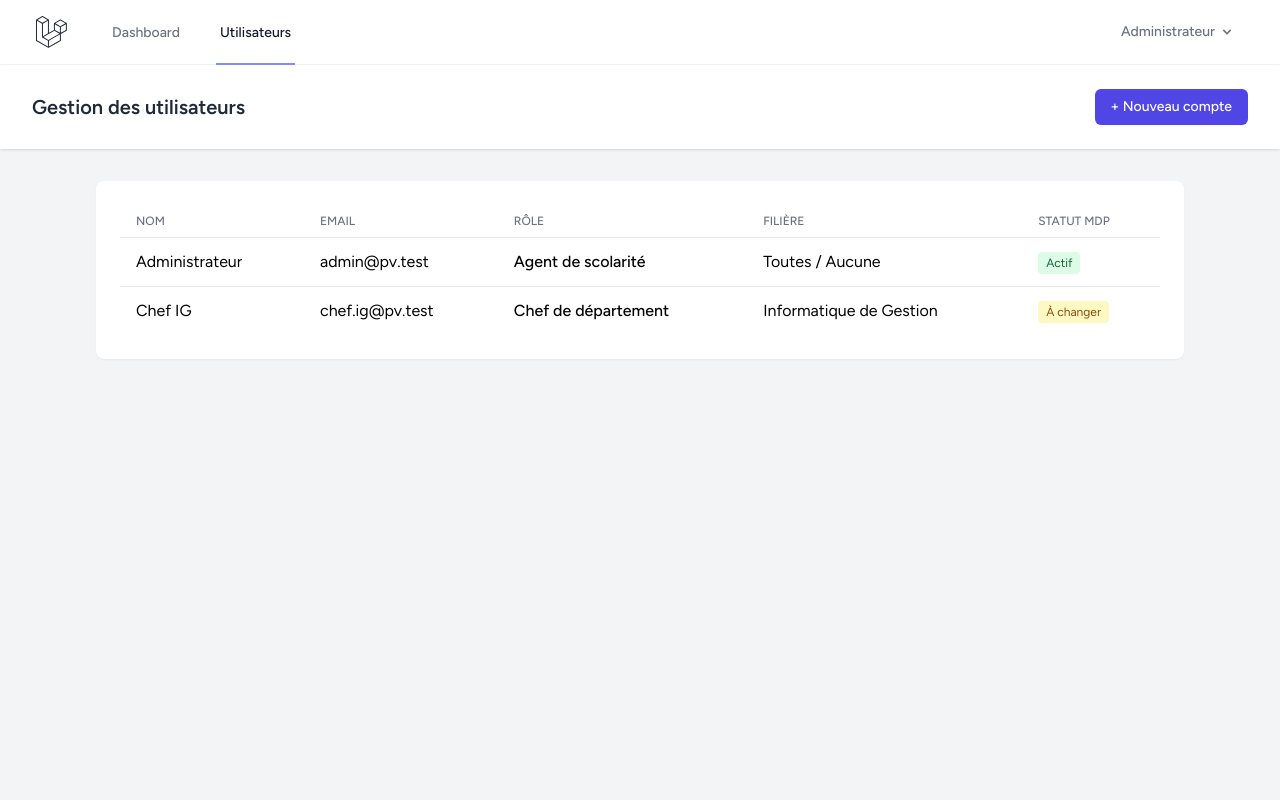
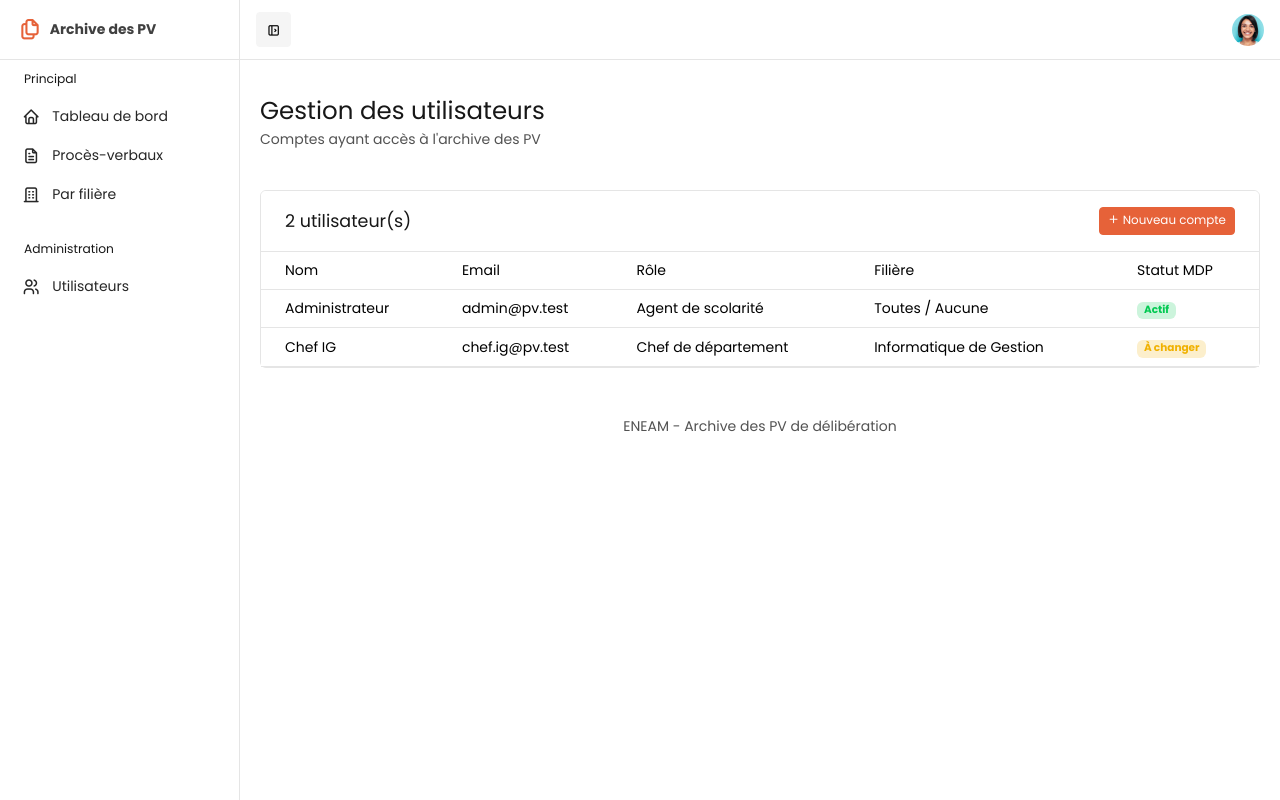
Before and after one commit to segolene21/pv_eneam, a Laravel app: page /admin/users in a window 1280 px wide. Run offline with Laravel 12, Linux system fonts and the light colour scheme; a user stored in the database is signed in; data comes from the database, SQL or seed files in the repository; style sheets or scripts are compiled from the project's sources.

Commit message:
Pages utilisateurs dans le layout inapp et libellé des rôles

```diff
--- a/resources/views/admin/users/index.blade.php
+++ b/resources/views/admin/users/index.blade.php
@@ -1,39 +1,41 @@
-<x-app-layout>
-    <x-slot name="header">
-        <div class="flex justify-between items-center">
-            <h2 class="font-semibold text-xl text-gray-800 leading-tight">
-                Gestion des utilisateurs
-            </h2>
-            <a href="{{ route('admin.users.create') }}" class="px-4 py-2 bg-indigo-600 text-white rounded-md text-sm font-medium hover:bg-indigo-700">
-                + Nouveau compte
+@extends('layouts.inapp')
+
+@section('title', 'Gestion des utilisateurs')
+@section('subtitle', 'Comptes ayant accès à l\'archive des PV')
+
+@section('content')
+
+    @if (session('temp_password'))
+        <div class="alert alert-success">
+            {{ session('temp_password') }}
+        </div>
+    @endif
+
+    <div class="card">
+        <div class="card-header d-flex justify-content-between align-items-center bg-white px-4 py-3">
+            <h3 class="h5 mb-0">{{ $users->count() }} utilisateur(s)</h3>
+            <a href="{{ route('admin.users.create') }}" class="btn btn-sm btn-primary">
+                <i class="ti ti-plus"></i> Nouveau compte
             </a>
         </div>
-    </x-slot>
 
-    <div class="py-8 max-w-6xl mx-auto sm:px-6 lg:px-8">
-        @if (session('temp_password'))
-            <div class="mb-4 p-4 bg-green-100 border border-green-400 text-green-800 rounded font-medium">
-                {{ session('temp_password') }}
-            </div>
-        @endif
-
-        <div class="bg-white overflow-hidden shadow-sm sm:rounded-lg p-6">
-            <table class="min-w-full divide-y divide-gray-200">
+        <div class="table-responsive">
+            <table class="table table-hover align-middle mb-0">
                 <thead>
                     <tr>
-                        <th class="px-4 py-2 text-left text-xs font-medium text-gray-500 uppercase">Nom</th>
-                        <th class="px-4 py-2 text-left text-xs font-medium text-gray-500 uppercase">Email</th>
-                        <th class="px-4 py-2 text-left text-xs font-medium text-gray-500 uppercase">Rôle</th>
-                        <th class="px-4 py-2 text-left text-xs font-medium text-gray-500 uppercase">Filière</th>
-                        <th class="px-4 py-2 text-left text-xs font-medium text-gray-500 uppercase">Statut MDP</th>
+                        <th class="ps-4">Nom</th>
+                        <th>Email</th>
+                        <th>Rôle</th>
+                        <th>Filière</th>
+                        <th>Statut MDP</th>
                     </tr>
                 </thead>
-                <tbody class="divide-y divide-gray-200">
+                <tbody>
                     @foreach ($users as $user)
                         <tr>
-                            <td class="px-4 py-3">{{ $user->name }}</td>
-                            <td class="px-4 py-3">{{ $user->email }}</td>
-                            <td class="px-4 py-3 font-medium">
+                            <td class="ps-4">{{ $user->name }}</td>
+                            <td>{{ $user->email }}</td>
+                            <td>
                                 @if ($user->role === 'admin')
                                     Agent de scolarité
                                 @elseif ($user->role === 'chef_departement')
@@ -42,15 +44,14 @@
                                     Enseignant
                                 @endif
                             </td>
-                            <td class="px-4 py-3">
-                                         {{ $user->filiere ? ($user->filiere->nom ?? 'Filière #' . $user->filiere->id) : 'Toutes / Aucune' }}
-                             </td>
-
-                            <td class="px-4 py-3">
+                            <td>
+                                {{ $user->filiere ? ($user->filiere->nom ?? 'Filière #' . $user->filiere->id) : 'Toutes / Aucune' }}
+                            </td>
+                            <td>
                                 @if ($user->must_change_password)
-                                    <span class="text-xs px-2 py-1 bg-yellow-100 text-yellow-800 rounded">À changer</span>
+                                    <span class="badge bg-warning-subtle text-warning">À changer</span>
                                 @else
-                                    <span class="text-xs px-2 py-1 bg-green-100 text-green-800 rounded">Actif</span>
+                                    <span class="badge bg-success-subtle text-success">Actif</span>
                                 @endif
                             </td>
                         </tr>
@@ -59,4 +60,5 @@
             </table>
         </div>
     </div>
-</x-app-layout>
+
+@endsection
--- a/resources/views/layouts/inapp.blade.php
+++ b/resources/views/layouts/inapp.blade.php
@@ -36,7 +36,11 @@
                             <div>
                                 <h4 class="mb-0 small">{{ auth()->user()->name }}</h4>
                                 <p class="mb-0 small text-secondary">
-                                    {{ auth()->user()->role === 'admin' ? 'Administrateur' : 'Chef de département' }}
+                                   {{ match (auth()->user()->role) {
+    'admin'            => 'Agent de scolarité',
+    'chef_departement' => 'Chef de département',
+    default            => 'Enseignant',
+} }}
                                 </p>
                             </div>
                         </div>
```
Also changed, not shown: resources/views/admin/users/create.blade.php (+52 -34 lines).
